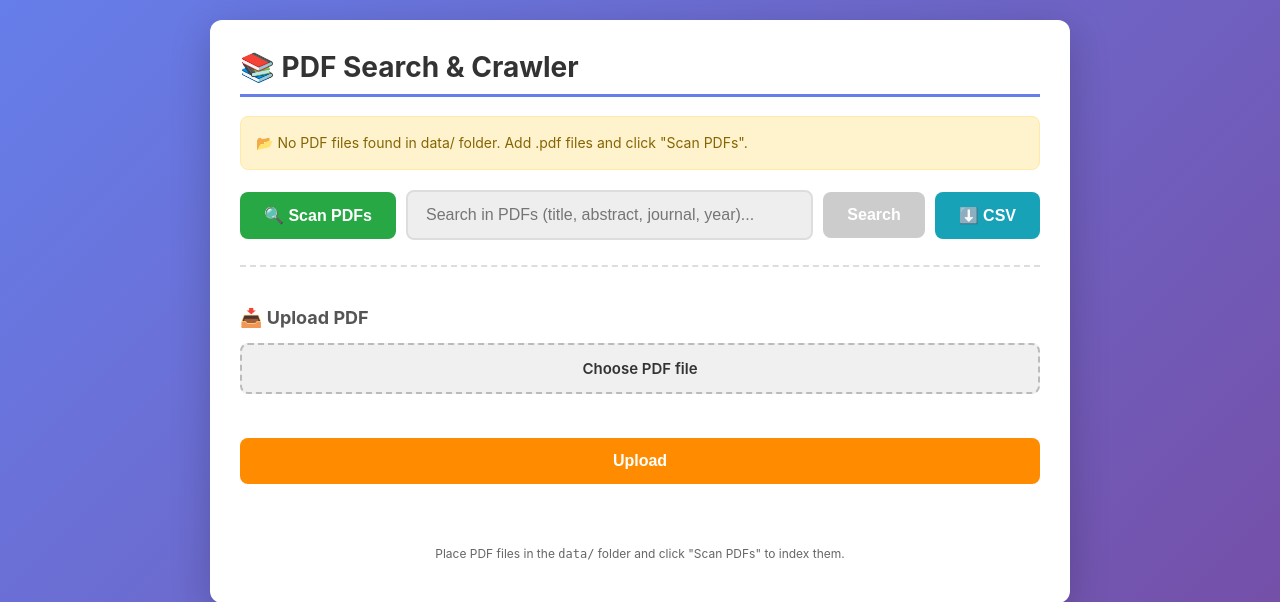
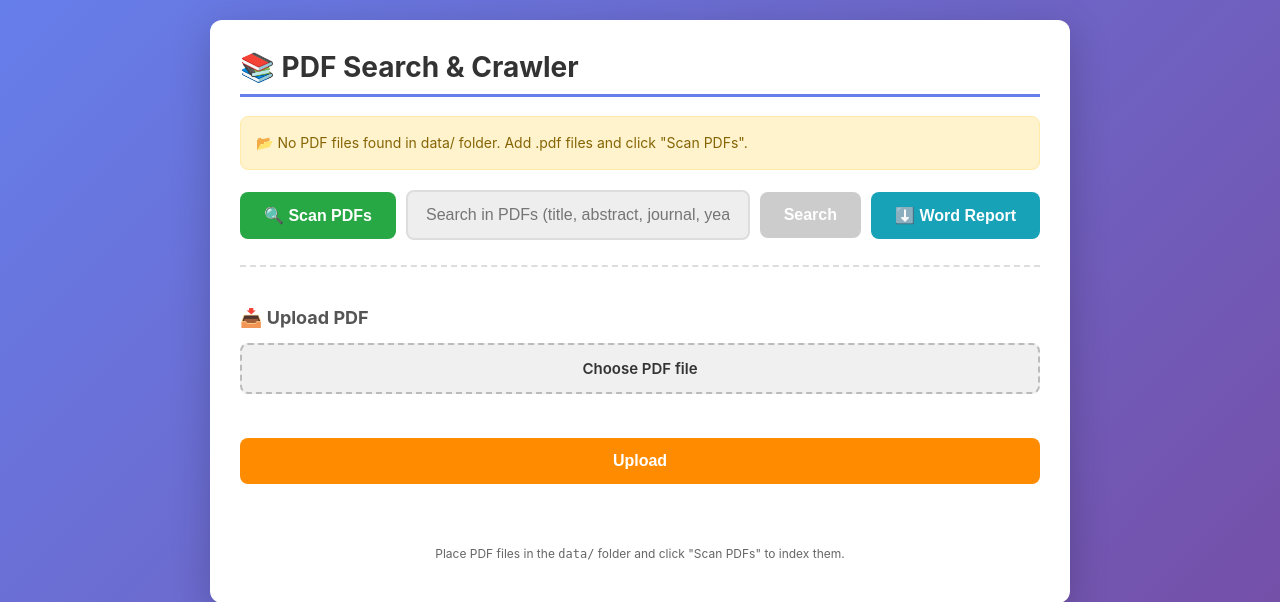
Before and after one commit to safally/pdf-search-project, a Flask app: page / in a window 1280 px wide. Shown: the top 602 px of the page. Run offline with Flask 3, Linux system fonts and the light colour scheme.

Commit message:
added docx report export

```diff
--- a/app.py
+++ b/app.py
@@ -2,10 +2,14 @@ import os
 import sys
 import csv
 import logging
+import datetime
 from pathlib import Path
 from flask import Flask, jsonify, render_template, request, send_from_directory
 from werkzeug.utils import secure_filename
 from pypdf import PdfReader
+from docx import Document
+from docx.shared import Pt, RGBColor, Inches
+from docx.enum.text import WD_ALIGN_PARAGRAPH
 
 # Configure logging
 logging.basicConfig(
@@ -20,7 +24,8 @@ app = Flask(__name__)
 # Paths
 BASE_DIR = Path(__file__).parent
 DATA_DIR = BASE_DIR / "data"
-CSV_PATH = DATA_DIR / "pdf_data.csv"
+CSV_PATH          = DATA_DIR / "pdf_data.csv"
+DOCX_PATH         = DATA_DIR / "pdf_report.docx"
 
 
 def ensure_data_directory():
@@ -152,6 +157,13 @@ def scan_pdfs(force_rescan=False):
             writer.writeheader()
             writer.writerows(data)
         logger.info(f"[SUCCESS] CSV generated: {CSV_PATH} ({len(data)} entries)")
+
+        # Generate Word report from the same index data
+        try:
+            generate_docx_report(data)
+        except Exception as e:
+            logger.error(f"[WARN] CSV saved but Word report generation failed: {e}")
+
         return True, f"Successfully indexed {len(data)} PDF(s)", len(data)
     except Exception as e:
         logger.error(f"Failed to write CSV: {e}")
@@ -167,6 +179,92 @@ def count_pdfs_in_csv():
             return sum(1 for _ in f) - 1
     except:
         return 0
+
+
+def generate_docx_report(data):
+    """
+    Build a clean Word document from indexed PDF data.
+    Saves to DATA_DIR / 'pdf_report.docx'.
+    Returns the path to the saved file.
+    """
+    ensure_data_directory()
+
+    doc = Document()
+
+    # --- Page margins ---
+    section = doc.sections[0]
+    section.left_margin   = Inches(1.0)
+    section.right_margin  = Inches(1.0)
+    section.top_margin    = Inches(1.0)
+    section.bottom_margin = Inches(1.0)
+
+    # --- Report title ---
+    title_para = doc.add_heading("PDF Search Index Report", level=1)
+    title_para.alignment = WD_ALIGN_PARAGRAPH.CENTER
+
+    # --- Timestamp & count ---
+    now = datetime.datetime.now().strftime("%Y-%m-%d %H:%M:%S")
+    meta = doc.add_paragraph()
+    meta.alignment = WD_ALIGN_PARAGRAPH.CENTER
+    run = meta.add_run(f"Generated: {now}  |  Total PDFs indexed: {len(data)}")
+    run.font.size = Pt(10)
+    run.font.color.rgb = RGBColor(0x55, 0x55, 0x55)
+
+    doc.add_paragraph()  # blank spacer
+
+    # --- Per-entry helper ---
+    def add_entry(entry, index):
+        # Page break before every entry except the first
+        if index > 0:
+            doc.add_page_break()
+
+        # Filename heading
+        filename = entry.get("filename", "Unknown")
+        h = doc.add_heading(f"Entry {index + 1}: {filename}", level=2)
+        h.runs[0].font.color.rgb = RGBColor(0x33, 0x33, 0x7A)
+
+        def add_label_value(label, value):
+            p = doc.add_paragraph()
+            p.paragraph_format.space_before = Pt(2)
+            p.paragraph_format.space_after  = Pt(2)
+            r1 = p.add_run(f"{label}  ")
+            r1.bold = True
+            r1.font.size = Pt(11)
+            r1.font.color.rgb = RGBColor(0x33, 0x33, 0x33)
+            r2 = p.add_run(value or "N/A")
+            r2.font.size = Pt(11)
+
+        add_label_value("Filename:", filename)
+        add_label_value("Title:",    entry.get("title", "N/A"))
+        add_label_value("Year:",     entry.get("year",  "N/A"))
+        add_label_value("Journal:",  entry.get("journal", "N/A"))
+
+        abstract = entry.get("abstract", "N/A") or "N/A"
+        abs_para = doc.add_paragraph()
+        abs_para.paragraph_format.space_before = Pt(2)
+        abs_para.paragraph_format.space_after  = Pt(2)
+        abs_label = abs_para.add_run("Abstract:  ")
+        abs_label.bold = True
+        abs_label.font.size = Pt(11)
+        abs_label.font.color.rgb = RGBColor(0x33, 0x33, 0x33)
+        abs_text = abs_para.add_run(abstract)
+        abs_text.font.size = Pt(11)
+
+        # Separator
+        sep = doc.add_paragraph("─" * 80)
+        sep.runs[0].font.size  = Pt(8)
+        sep.runs[0].font.color.rgb = RGBColor(0xAA, 0xAA, 0xAA)
+        sep.paragraph_format.space_before = Pt(6)
+        sep.paragraph_format.space_after  = Pt(6)
+
+    # --- Render every entry ---
+    for idx, entry in enumerate(data):
+        add_entry(entry, idx)
+
+    # --- Save ---
+    doc.save(str(DOCX_PATH))
+    logger.info(f"Word report generated: {DOCX_PATH} ({len(data)} entries)")
+    return DOCX_PATH
 
 
 def get_search_results(query):
@@ -381,13 +479,13 @@ def api_status():
     })
 
 
-@app.route("/download")
-def download_csv():
-    """Download the CSV file."""
-    if CSV_PATH.exists():
-        return send_from_directory(DATA_DIR, "pdf_data.csv", as_attachment=True)
+@app.route("/download-docx")
+def download_docx():
+    """Download the generated Word report."""
+    if DOCX_PATH.exists():
+        return send_from_directory(DATA_DIR, "pdf_report.docx", as_attachment=True)
     else:
-        return jsonify({"error": "CSV not found. Run /scan first."}), 404
+        return jsonify({"error": "Word report not found. Run /scan first."}), 404
 
 
 # ============== App Initialization ==============
--- a/requirements.txt
+++ b/requirements.txt
@@ -1,3 +1,4 @@
 flask
 pypdf
 gunicorn
+python-docx
--- a/templates/index.html
+++ b/templates/index.html
@@ -106,12 +106,16 @@
             background: #ccc;
             cursor: not-allowed;
         }
-        .btn-download {
+        .btn-download-docx {
             background: #17a2b8;
             color: white;
         }
-        .btn-download:hover {
+        .btn-download-docx:hover {
             background: #138496;
+        }
+        .btn-download-docx:disabled {
+            background: #ccc;
+            cursor: not-allowed;
         }
         .btn-upload {
             background: #ff8c00;
@@ -256,8 +260,8 @@
             <button id="searchBtn" class="btn-search" onclick="search()" disabled>
                 Search
             </button>
-            <button class="btn-download" onclick="window.location.href='/download'">
-                ⬇️ CSV
+            <button class="btn-download-docx" onclick="window.location.href='/download-docx'">
+                ⬇️ Word Report
             </button>
         </div>
 
```
